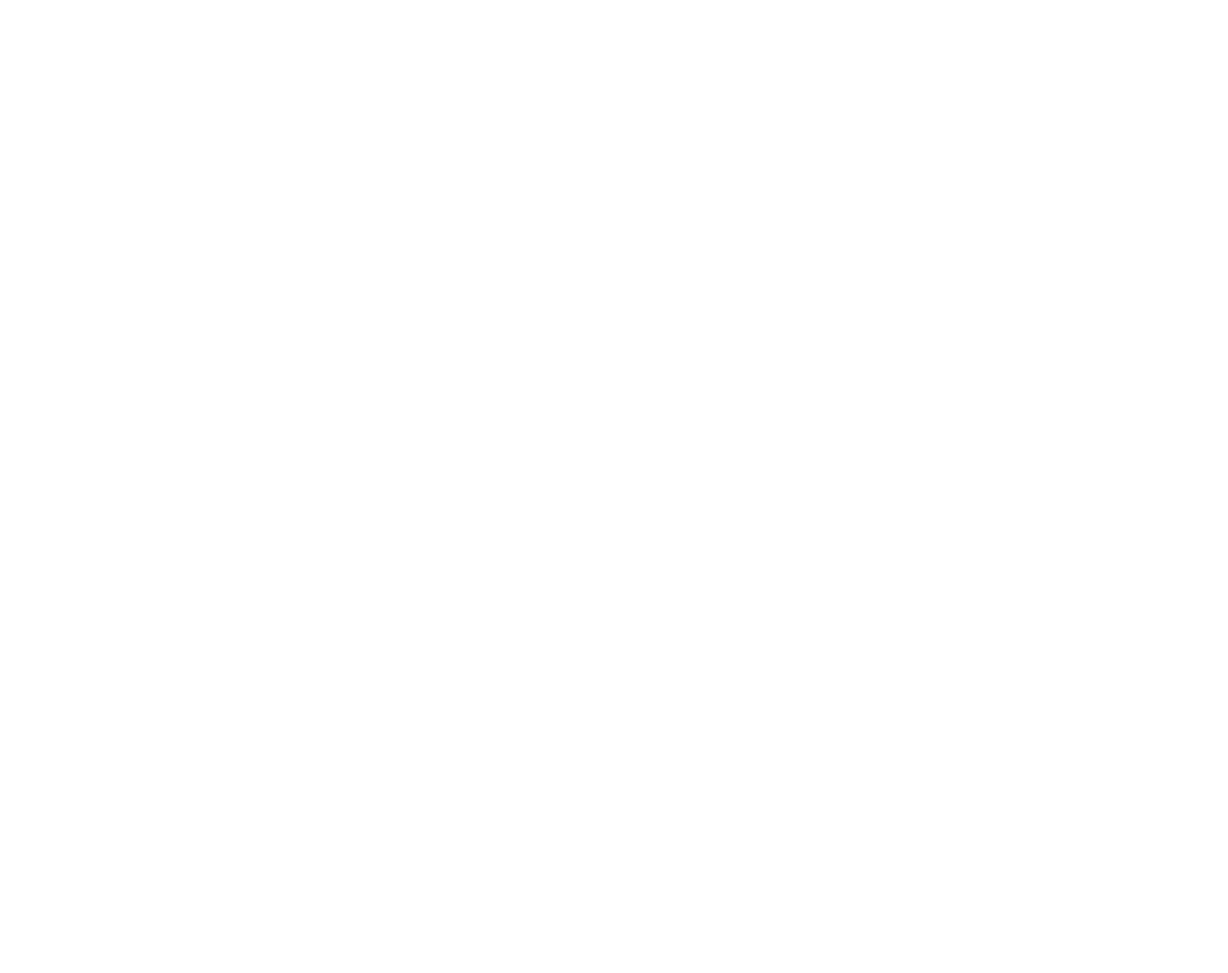
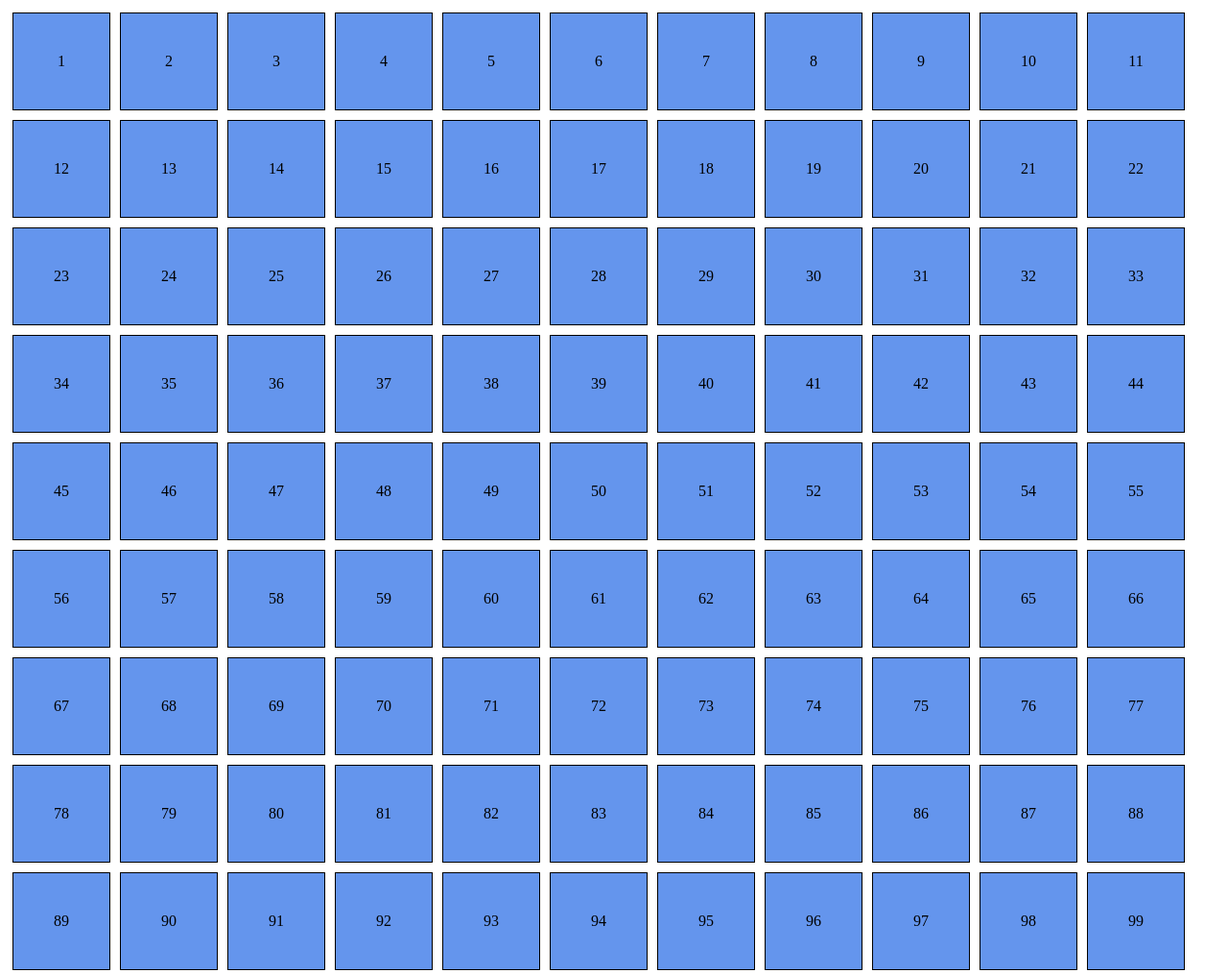
Before and after one commit to ElenaRuscitto/js-fizzbuzz, a plain HTML site: page index.html in a window 1280 px wide. Shown: the top 1014 px of the page at 96% size. Before the commit the page ends 800 px from the top, so only its background shows below. Drawn offline with Linux system fonts and the light colour scheme.

Commit message:
[add] box

```diff
--- a/css/style.css
+++ b/css/style.css
@@ -0,0 +1,15 @@
+#container {
+  display: flex;
+  flex-wrap: wrap;
+}
+
+.box {
+  width: 100px;
+  height: 100px;
+  display: flex;
+  justify-content: center;
+  align-items: center;
+  border: 1px solid black;
+  background-color: cornflowerblue;
+  margin: 5px;
+}
--- a/index.html
+++ b/index.html
@@ -12,11 +12,13 @@
 </head>
 <body>
 
+  <div id="container">
+
+  </div>
 
 
 
 
-
-  <script src="js/spript.js"></script>
+  <script src="js/script.js"></script>
 </body>
 </html>
--- /dev/null
+++ b/js/script.js
@@ -0,0 +1,7 @@
+const containerBox =document.getElementById ('container');
+
+for(let i = 1; i <= 100; i++){
+    containerBox.innerHTML += `
+      <div class="box ">${i}</div>
+    `
+}
```
Also changed, not shown: js/spript.js (deleted).
